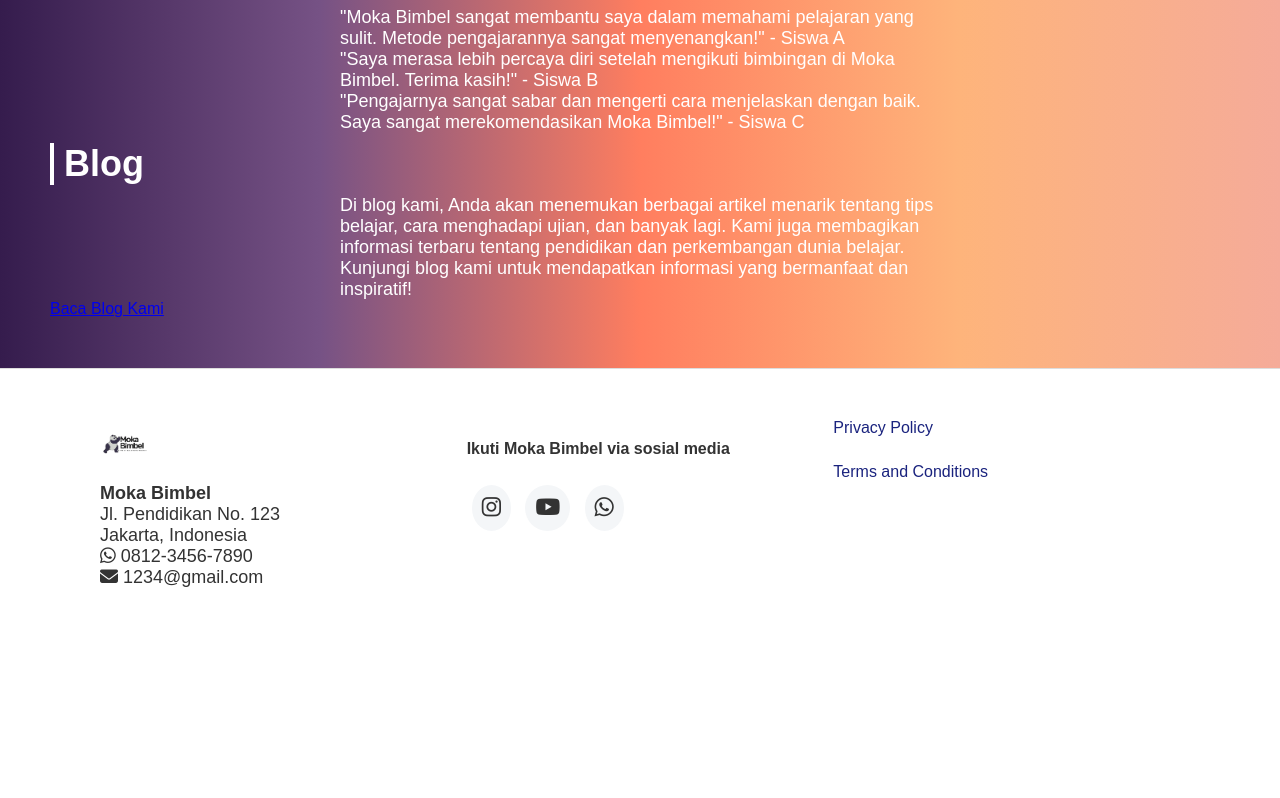
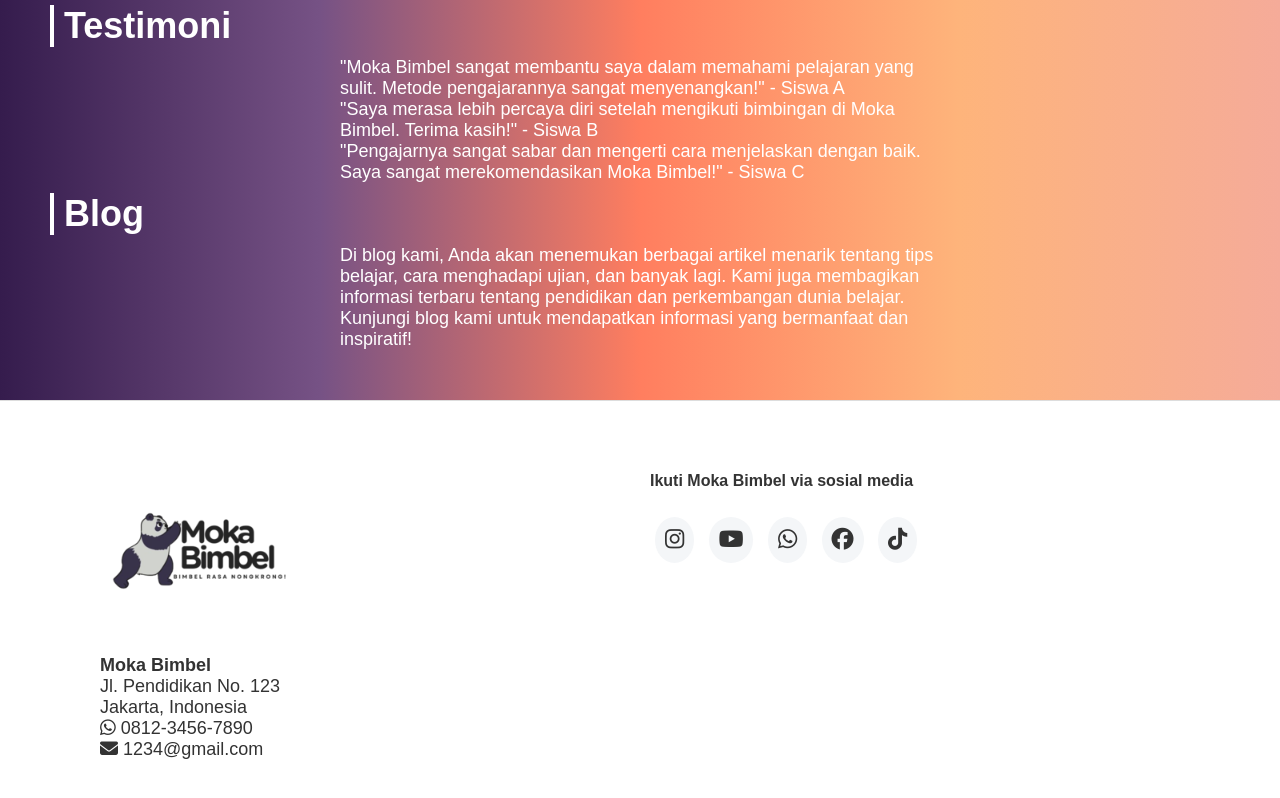
Before and after one commit to nailongg/LANDING-PAGE, a plain HTML site: page index.html in a window 1280 px wide. Shown: the part 645-1443 px from the top of the page. Before the commit the page ends 1283 px from the top, so only its background shows below. Drawn offline with Linux system fonts and the light colour scheme.

Commit message:
tambah link sosmed

```diff
--- a/index.html
+++ b/index.html
@@ -41,7 +41,6 @@
             <h2>Blog</h2>
             <p>Di blog kami, Anda akan menemukan berbagai artikel menarik tentang tips belajar, cara menghadapi ujian, dan banyak lagi. Kami juga membagikan informasi terbaru tentang pendidikan dan perkembangan dunia belajar.</p>
             <p>Kunjungi blog kami untuk mendapatkan informasi yang bermanfaat dan inspiratif!</p>
-            <a href="blog.html">Baca Blog Kami</a>
         </div>
 
     </main>
@@ -60,14 +59,12 @@
             <div class="footer-middle">
                 <h4>Ikuti Moka Bimbel via sosial media</h4>
                 <div class="social-icons">
-                    <a href="#"><i class="fab fa-instagram"></i></a>
-                    <a href="#"><i class="fab fa-youtube"></i></a>
-                    <a href="#"><i class="fab fa-whatsapp"></i></a>
+                    <a href="https://www.instagram.com/mokabimbel"><i class="fab fa-instagram"></i></a>
+                    <a href="https://www.youtube.com/@mokabimbel"><i class="fab fa-youtube"></i></a>
+                    <a href="https://wa.me/6281234567890"><i class="fab fa-whatsapp"></i></a>
+                    <a href="https://www.facebook.com/mokabimbel"><i class="fab fa-facebook"></i></a>
+                    <a href="https://www.tiktok.com/@mokabimbel"><i class="fab fa-tiktok"></i></a>
                 </div>
-            </div>
-            <div class="footer-right">
-                <a href="#">Privacy Policy</a><br/>
-                <a href="#">Terms and Conditions</a>
             </div>
         </div>
     </footer>
--- a/style.css
+++ b/style.css
@@ -22,7 +22,7 @@ nav {
 }
 
 .logo {
-    height: 50px;
+    height: 100px;
     width: auto;
     object-fit: contain;
     margin-right: 20px;
@@ -117,8 +117,10 @@ p {
   }
 
   .footer .logo {
-    height: 50px;
-    margin-bottom: 10px;
+    height: 200px;
+    width: auto;
+    object-fit: contain;
+    margin-top: 00;
   }
 
   .social-icons a {
```
